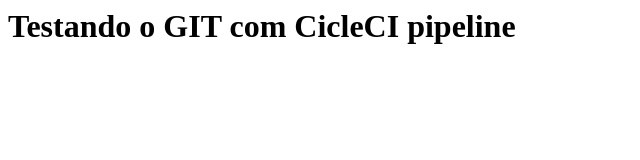
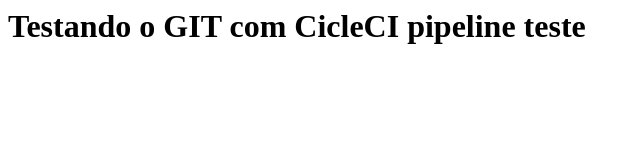
Before and after one commit to alangastalho/glowing-cicd, a plain HTML site: page index.html in a window 1280 px wide. Shown: the whole page, without its empty margins (0-640 px from the left). Drawn offline with Linux system fonts and the light colour scheme.

Commit message:
Update index.html

```diff
--- a/index.html
+++ b/index.html
@@ -1,5 +1,5 @@
 <html>
 <body>
-<h1>Testando o GIT com CicleCI pipeline</h1>
+<h1>Testando o GIT com CicleCI pipeline teste</h1>
 </body>
 </html>
```
